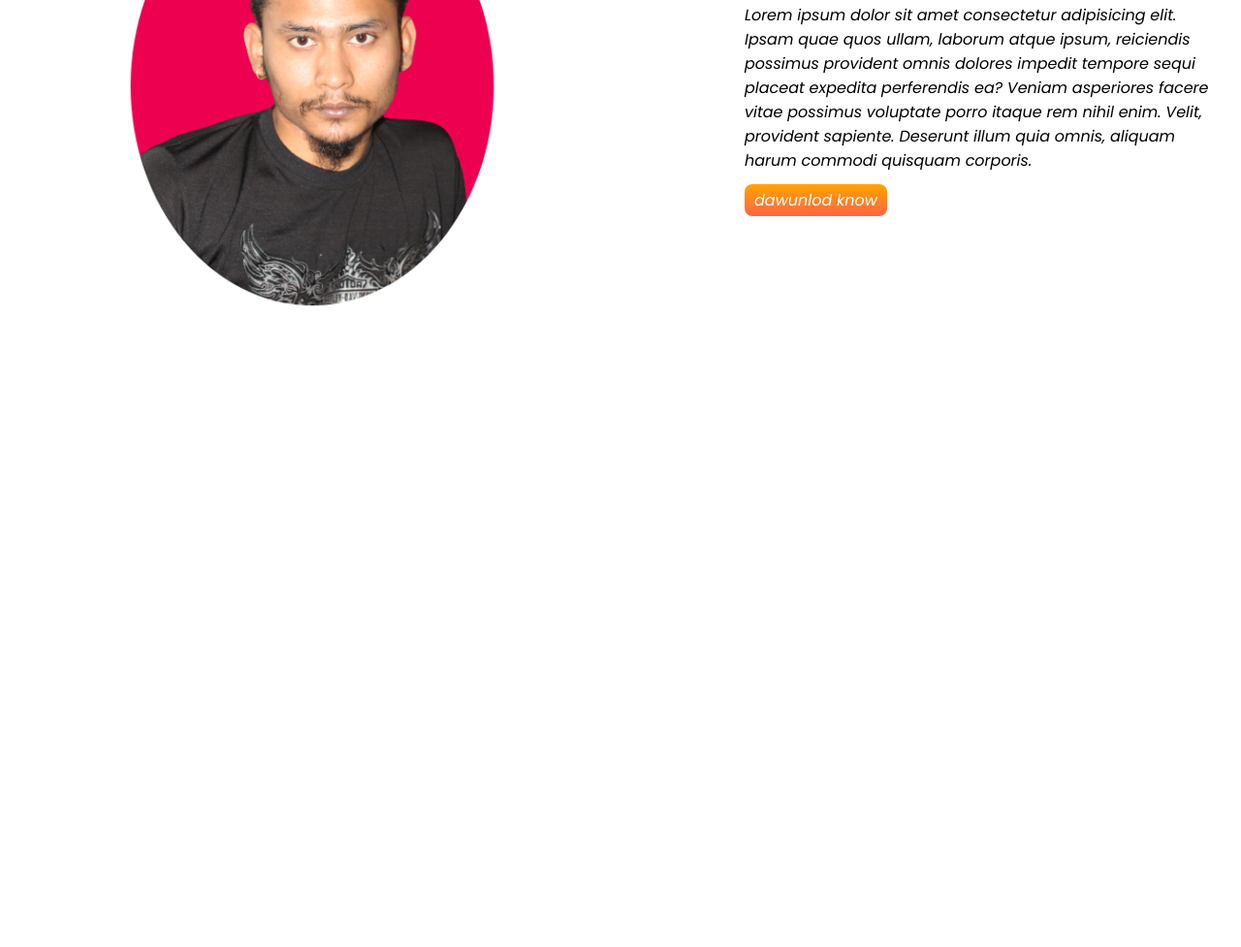
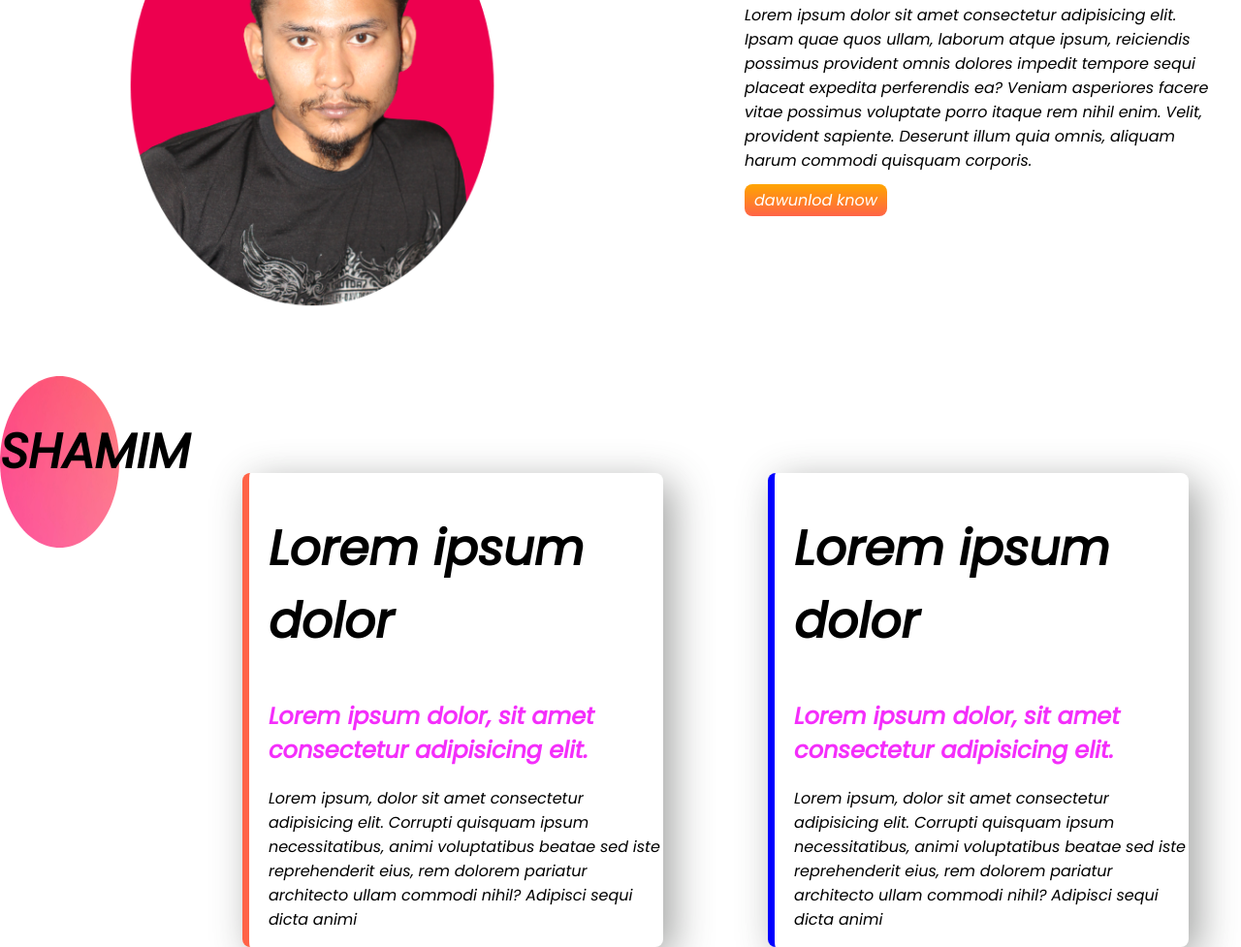
Before and after one commit to shamimkhan11/developer-protfolio, a plain HTML site: page index.html in a window 1280 px wide. Shown: the part 1041-2018 px from the top of the page at 97% size. Before the commit the page ends 1429 px from the top, so only its background shows below. Drawn offline with Linux system fonts and the light colour scheme.

Commit message:
stile boder added

```diff
--- a/index.html
+++ b/index.html
@@ -12,7 +12,7 @@
 </head>
 
 <body>
-    <section class="top-baner">
+    <section class="top-baner continer">
         <div class="half-width">
             <h1>Wellcome To </h1>
             <h1> <span class="color">My New Website</span> . Shamim </h1>
@@ -28,7 +28,7 @@
             <img src="../developer-protfolio/imge/shamim.png" alt="">
         </div>
     </section>
-    <section class="dreem-big">
+    <section class="dreem-big continer">
         <div class="half-width">
             <img src="../developer-protfolio/imge/sanim.png" alt="">
         </div>
@@ -44,7 +44,24 @@
         </div>
 
     </section>
+    <section class="top">
+        <h1>SHAMIM</h1>
+        <div class="continer">
+            <div id="full" class="half">
+                <h1>Lorem ipsum dolor</h1>
+                <h2 class="color">Lorem ipsum dolor, sit amet consectetur adipisicing elit.</h2>
+                <p>Lorem ipsum, dolor sit amet consectetur adipisicing elit. Corrupti quisquam ipsum necessitatibus,
+                    animi voluptatibus beatae sed iste reprehenderit eius, rem dolorem pariatur architecto ullam commodi
+                    nihil? Adipisci sequi dicta animi</p>
+            </div>
+            <div id="baby" class="half">
+                <h1>Lorem ipsum dolor</h1>
+                <h2 class="color">Lorem ipsum dolor, sit amet consectetur adipisicing elit.</h2>
+                <p>Lorem ipsum, dolor sit amet consectetur adipisicing elit. Corrupti quisquam ipsum necessitatibus,
+                    animi voluptatibus beatae sed iste reprehenderit eius, rem dolorem pariatur architecto ullam commodi
+                    nihil? Adipisci sequi dicta animi</p>
+            </div>
+        </div>
+
 
 </body>
-
-</html>
--- a/style.css
+++ b/style.css
@@ -11,9 +11,10 @@ h1 {
     color: rgba(242, 2, 250, 0.829);
 }
 
-section {
+.continer {
     display: flex;
     margin-top: 100px;
+
 }
 
 .half-width {
@@ -45,3 +46,24 @@ section {
     background-repeat: no-repeat;
     background-position: right;
 }
+
+.top {
+    display: flex;
+    background-image: url(../developer-protfolio/imge/IMG_8047-removebg-preview\ \(1\)\ \(1\).png);
+    background-repeat: no-repeat;
+    background-position: bottom 10px;
+}
+
+.half {
+    width: 40%;
+    margin-left: 5%;
+    margin-right: 5%;
+    padding-left: 20px;
+    box-shadow: 10px 10px 40px rgba(64, 65, 64, 0.486);
+    border-radius: 8px;
+    border-left: 7px solid blue;
+}
+
+#full {
+    border-left: 7px solid tomato;
+}
```
